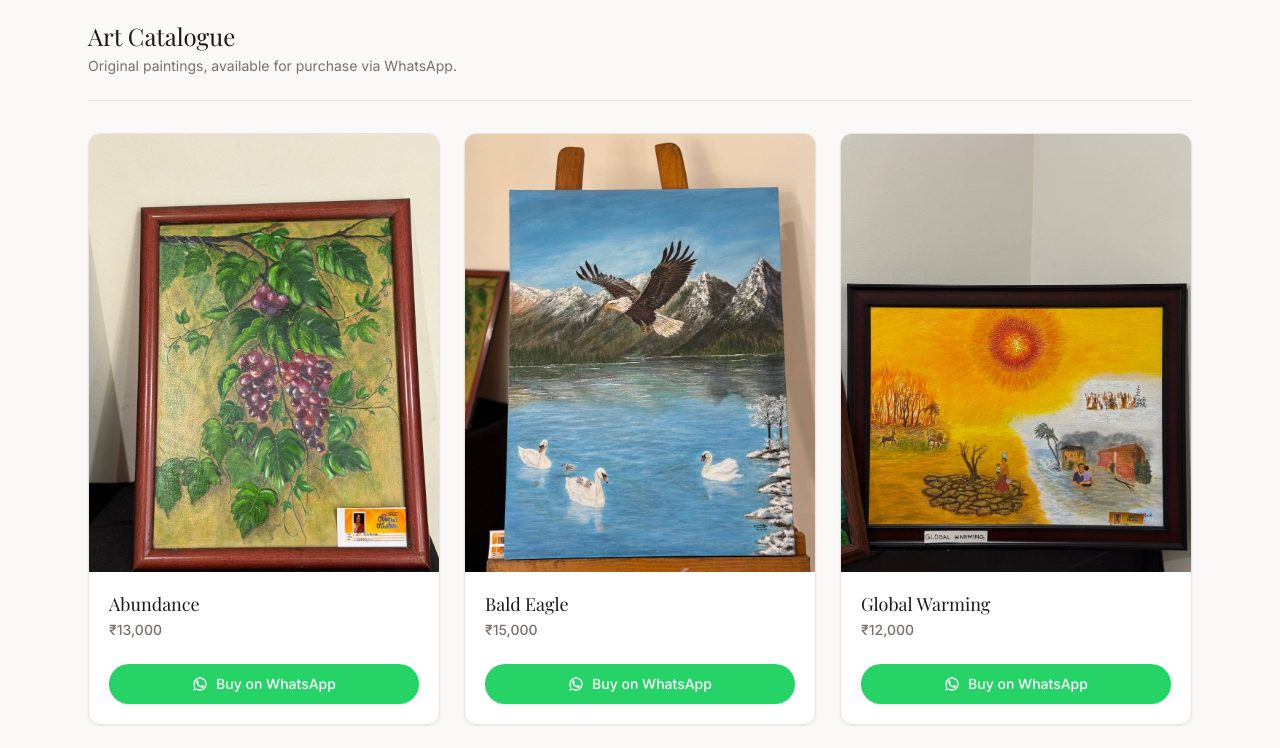
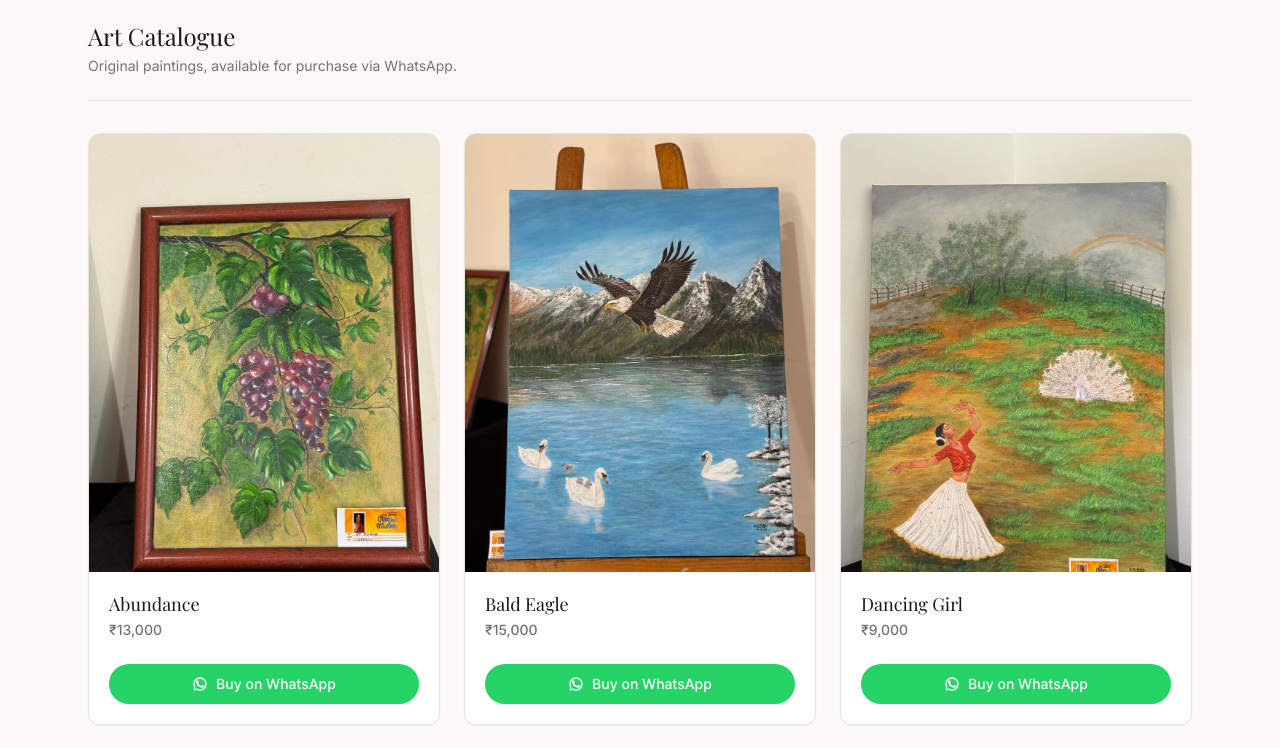
Before and after one commit to jasilmohmd/Art-catalogue, a Next.js app: page / in a window 1280 px wide. Shown: the part 820-1568 px from the top of the page. Built offline with nearby package versions, Linux system fonts and the light colour scheme; a web font is replaced by a local one.

Commit message:
feat: add Dancing Girl artwork

```diff
--- a/data/artworks.ts
+++ b/data/artworks.ts
@@ -21,6 +21,13 @@ export const artworks: Artwork[] = [
     name: "Bald Eagle",
     price: 15000,
     image: "/artworks/bald_eagle-15000.jpg",
+    available: true,
+  },
+  {
+    id: "dancing-girl",
+    name: "Dancing Girl",
+    price: 9000,
+    image: "/artworks/dancing_girl-9000.jpg",
     available: true,
   },
   {
```
Also changed, not shown: public/artworks/dancing_girl-9000.jpg (added).
